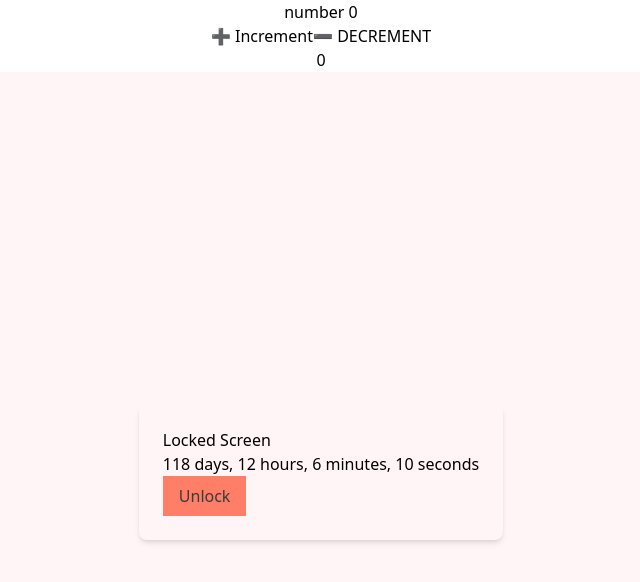
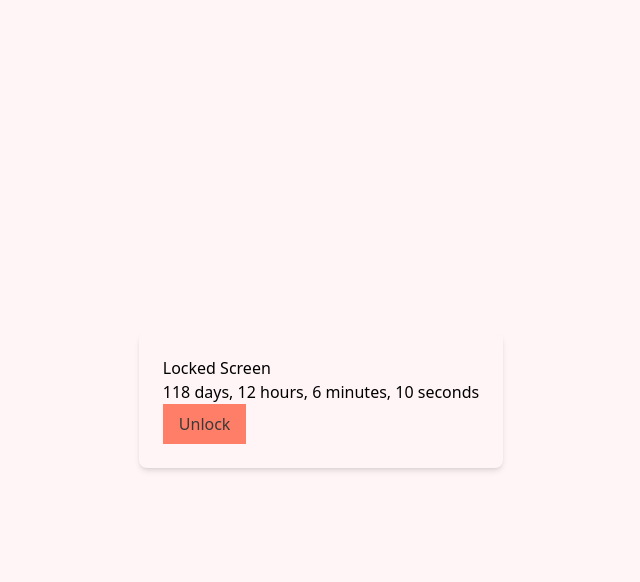
Before and after one commit to himanshucode-07/Unlock-Your-Day, a React (Vite) app in the folder Frontend/Day/: page / in a window 1280 px wide. Shown: the top 582 px of the page, without its empty margins (319-959 px from the left). Built offline with nearby package versions, Linux system fonts and the light colour scheme.

Commit message:
feat: add Framer Motion transitions between Locked and Unlocked acts

```diff
--- a/Frontend/Day/package.json
+++ b/Frontend/Day/package.json
@@ -10,6 +10,7 @@
     "preview": "vite preview"
   },
   "dependencies": {
+    "framer-motion": "^13.2.0",
     "react": "^19.2.8",
     "react-dom": "^19.2.8"
   },
--- a/Frontend/Day/src/App.jsx
+++ b/Frontend/Day/src/App.jsx
@@ -1,17 +1,44 @@
-import Sandbox from "./Sandbox";
 import { AppProvider } from "./context/AppContext";
-import Button from "./components/ui/Button";
-import SectionWrapper from "./components/ui/SectionWrapper";
-import Card from "./components/ui/Card";
 import LockedScreen from "./acts/Locked/LockedScreen";
+import { useContext } from "react";
+import { AppContext } from "./context/AppContext";
+import { motion, AnimatePresence } from "framer-motion";
+
 function App() {
   return (
-    <>
-      <AppProvider>
-        <Sandbox />
-        <LockedScreen />
-      </AppProvider>
-    </>
+    <AppProvider>
+      <AppContent />
+    </AppProvider>
   );
 }
+
+function AppContent() {
+  const { currentAct } = useContext(AppContext);
+
+  return (
+    <AnimatePresence>
+      {currentAct === "locked" && (
+        <motion.div
+          key="locked"
+          initial={{ opacity: 0 }}
+          animate={{ opacity: 1 }}
+          exit={{ opacity: 0 }}
+        >
+          <LockedScreen />
+        </motion.div>
+      )}
+      {currentAct === "unlocked" && (
+        <motion.div
+          key="unlocked"
+          initial={{ opacity: 0 }}
+          animate={{ opacity: 1 }}
+          exit={{ opacity: 0 }}
+        >
+          <p>Unlocked! (placeholder)</p>
+        </motion.div>
+      )}
+    </AnimatePresence>
+  );
+}
+
 export default App;
--- a/Frontend/Day/src/Sandbox.jsx
+++ b/Frontend/Day/src/Sandbox.jsx
@@ -1,6 +1,6 @@
 import { createContext, useContext } from "react";
 import { useReducer } from "react";
-
+import { motion, AnimatePresence } from "framer-motion";
 
 const AppContext = createContext(null);
 
@@ -24,15 +24,12 @@ function reducer(state, action) {
 }
 
 function DisplayNumber() {
-  const {number, dispatch}= useContext(AppContext)
+  const { number, dispatch } = useContext(AppContext);
   return <h1>{number}</h1>;
 }
 
-
-
 function Sandbox() {
   const [number, dispatch] = useReducer(reducer, 0);
-
 
   return (
     <>
@@ -58,6 +55,17 @@ function Sandbox() {
         </AppContext.Provider>
       </div>
 
+      <AnimatePresence>
+  {number === 0 && (
+    <motion.div
+      initial={{ opacity: 0 }}
+      animate={{ opacity: 1 }}
+      exit={{ opacity: 0 }}
+    >
+      Zero hai abhi!
+    </motion.div>
+  )}
+</AnimatePresence>
     </>
   );
 }
```
Also changed, not shown: 1 other file (tests, documents, lock files or other folders).
